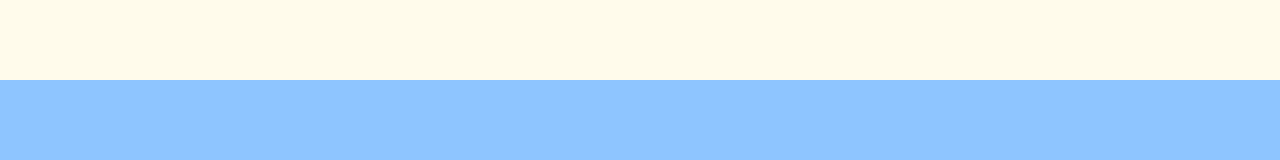
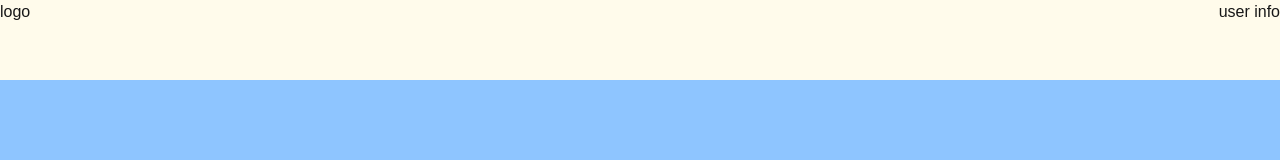
Before and after one commit to tot5s/mallCopy, a Next.js app: page / in a window 1280 px wide. Shown: the top 160 px of the page. Built offline with nearby package versions, Linux system fonts and the light colour scheme.

Commit message:
pacage-lock.json 파일 제외

```diff
--- a/components/common/Header.tsx
+++ b/components/common/Header.tsx
@@ -4,7 +4,11 @@
 export default function Header() {
     return (
         <div className="bg-amber-50 h-20">
+            <div className="flex items-center justify-between">
+                <div> logo </div>
 
+                <div> user info</div>
+            </div>
         </div>
     )
 }
--- a/package.json
+++ b/package.json
@@ -9,6 +9,7 @@
     "lint": "eslint"
   },
   "dependencies": {
+    "firebase": "^12.17.1",
     "next": "16.3.1",
     "react": "19.2.8",
     "react-dom": "19.2.8"
```
Also changed, not shown: 1 other file (tests, documents, lock files or other folders).
